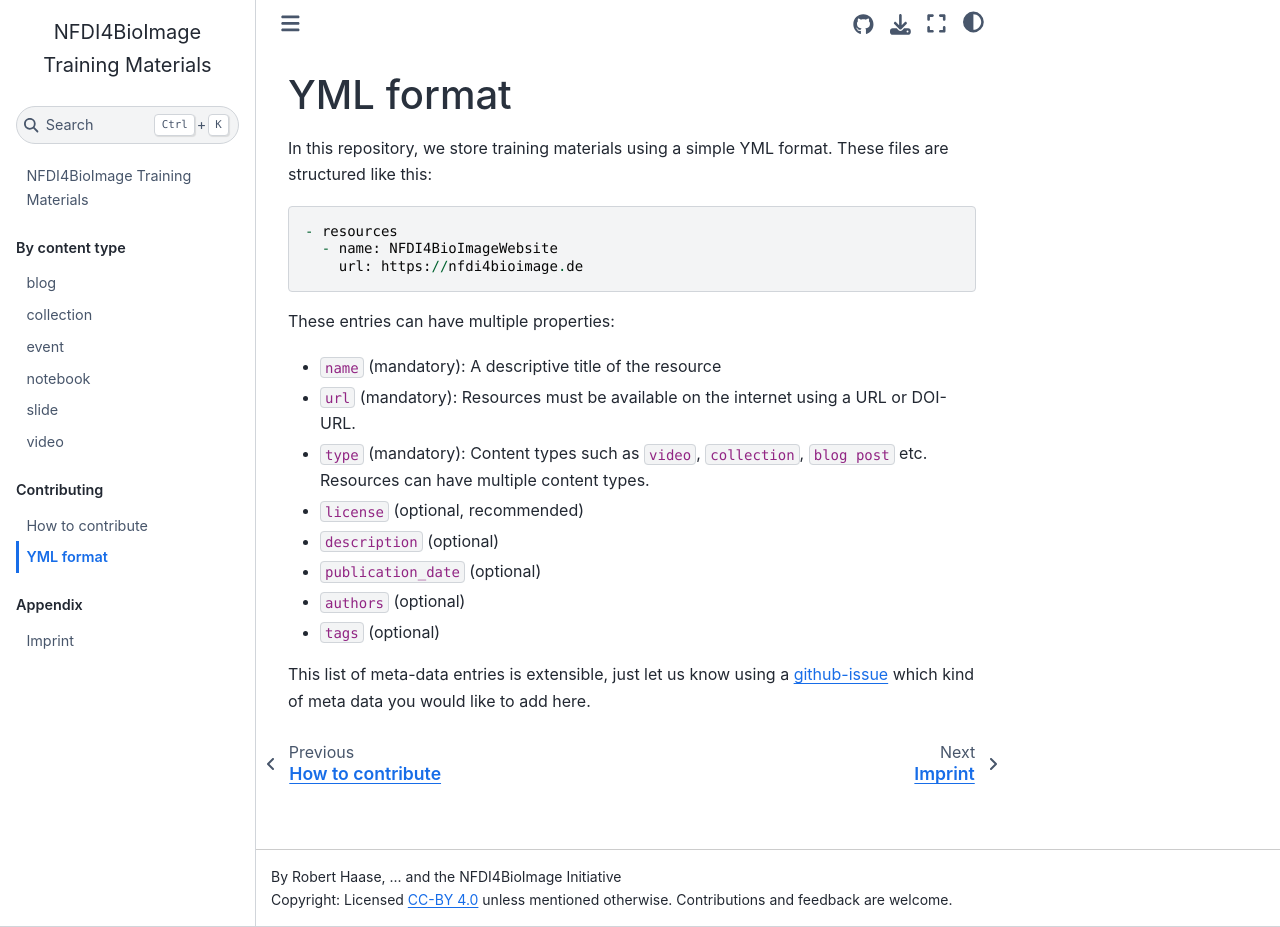
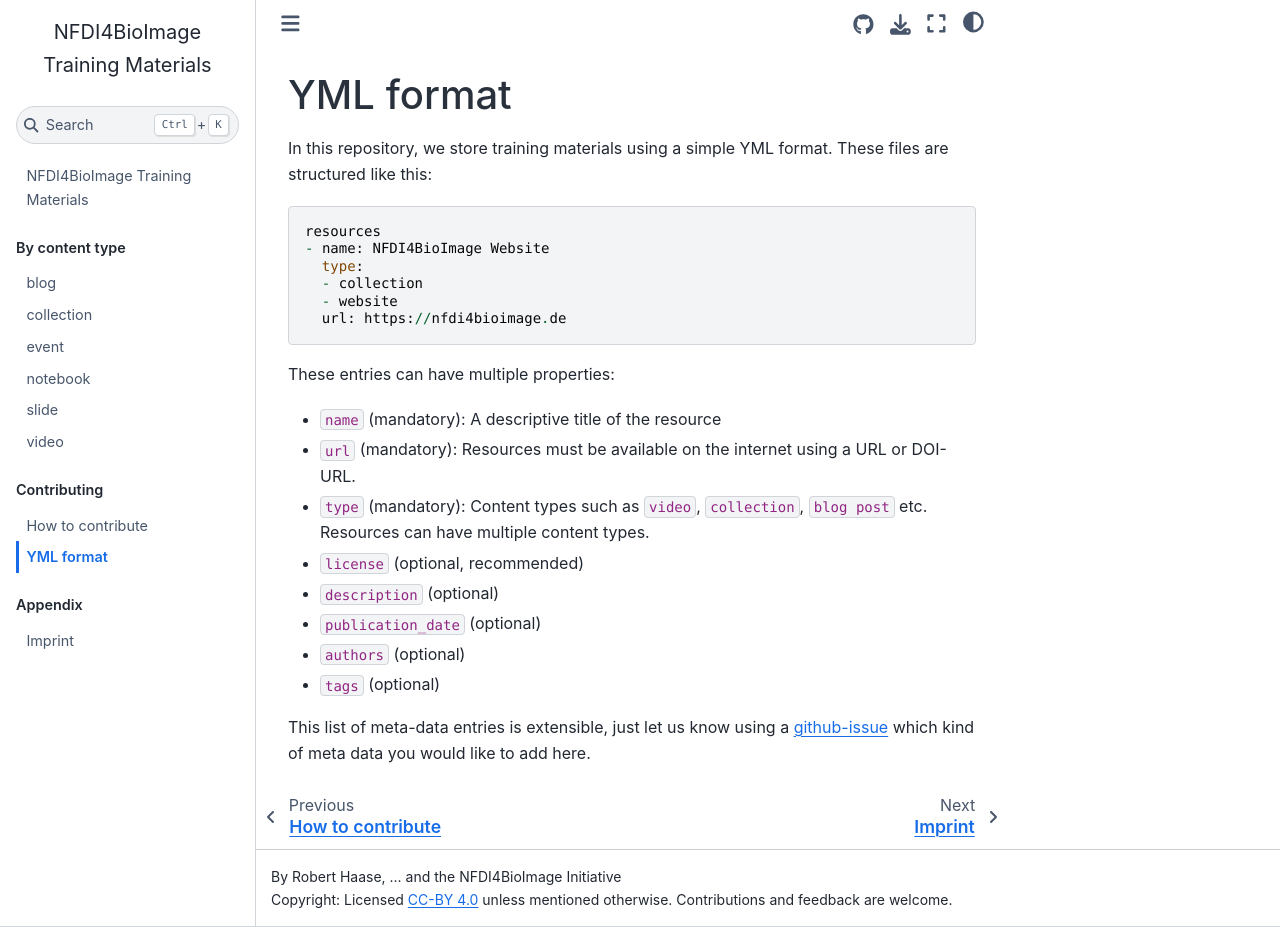
Before and after one commit to NFDI4BIOIMAGE/training, a Jupyter Book: the page built from docs/contributing/format.md, in a window 1280 px wide and 927 px high. Built offline with Jupyter Book 1.0.4 settings and Sphinx 7.4.7 and the Sphinx Book theme 1.1.4, drawn with Linux system fonts in a browser that asks for light colours.

Commit message:
corrected YML description

````diff
--- a/docs/contributing/format.md
+++ b/docs/contributing/format.md
@@ -3,9 +3,12 @@
 In this repository, we store training materials using a simple YML format. These files are structured like this:
 
 ```
-- resources
-  - name: NFDI4BioImageWebsite
-    url: https://nfdi4bioimage.de
+resources
+- name: NFDI4BioImage Website
+  type:
+  - collection
+  - website
+  url: https://nfdi4bioimage.de
 ```
 
 These entries can have multiple properties:
````
